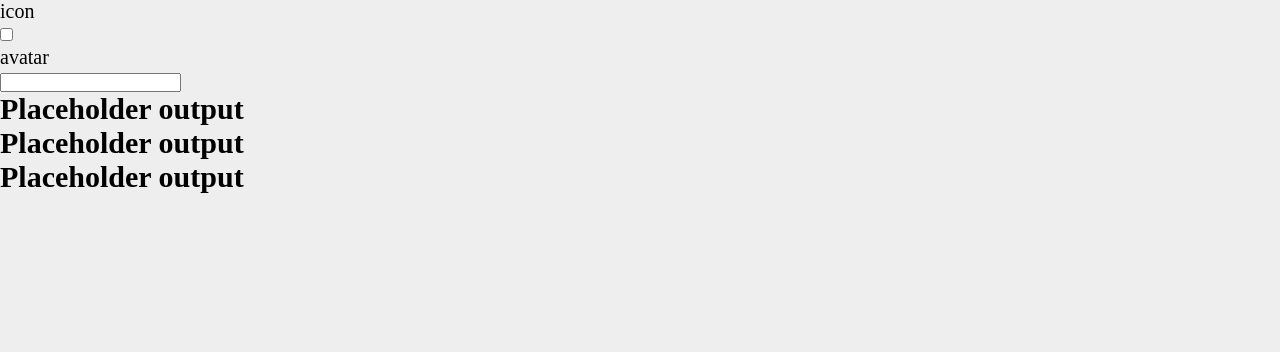
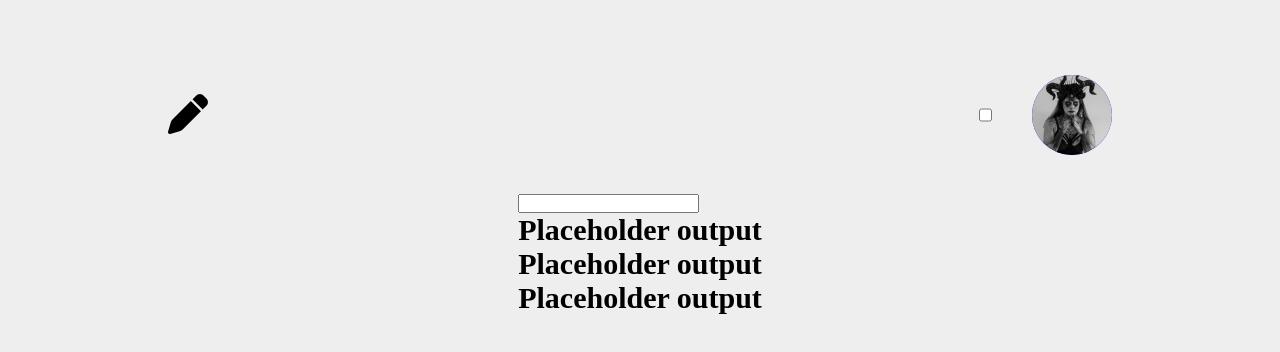
Before and after one commit to giorgina18/opdracht3__skills, a plain HTML site: page index.html in a window 1280 px wide. Drawn offline with Linux system fonts and the light colour scheme.

Commit message:
vid3_4Af_nuMetVid5Bezig

```diff
--- a/index.html
+++ b/index.html
@@ -5,6 +5,7 @@
     <meta charset="UTF-8">
     <meta name="viewport" content="width=device-width, initial-scale=1.0">
     <title>opdracht 3</title>
+    <script src="https://kit.fontawesome.com/76da539177.js" crossorigin="anonymous"></script>
     <link rel="stylesheet" href="css/style.css">
 </head>
 
@@ -12,14 +13,17 @@
 
     <header class="header">
         <figure class="header__logo">
-            icon
+            <i class="fa-solid fa-pen"></i>
         </figure>
-        <input class="header__toggle" type="checkbox" name="" id="">
-        <figure class="header__avatar">
-            avatar
-        </figure>
+        <div class="header__rightWrapper">
+            <input class="header__toggle" type="checkbox" name="" id="">
+            <figure class="header__avatar">
+                <img class="header__img" src="img/pexels-anya-juarez-tenorio-227888521-28852506.jpg" alt="random plaatje van pexels.com">
+            </figure>
+        </div>
+
+
     </header>
-
     <article class="showcase">
         <input type="text" class="showcase__input">
         <section class="showcase__section">
--- a/scss/_base.scss
+++ b/scss/_base.scss
@@ -1,4 +1,10 @@
 @use 'colors';
+@use 'mixins';
 body{
     background: colors.$background;
+    min-height: 100vh;
+    @include mixins.flexCenter;
+    flex-direction: column;
+   justify-content: flex-start;
+   padding: 4rem;
 }
--- /dev/null
+++ b/scss/_header.scss
@@ -0,0 +1,31 @@
+.header {
+    width: 80vw;
+    height: 15rem;
+    display: flex;
+    align-items: center;
+    justify-content: space-between;
+    padding: 4rem;
+}
+
+.header__logo{
+    font-size: 200%;
+}
+
+.header__rightWrapper {
+    display: flex;
+    gap: 4rem;
+}
+
+.header__avatar{
+    width: 8rem;
+    height: 8rem;
+    background: blue;
+    border-radius: 50%;
+}
+
+.header__img{
+    width: 100%;
+    height: 100%;
+    object-fit: cover;
+    border-radius: 50%;
+}
--- /dev/null
+++ b/scss/_mixins.scss
@@ -0,0 +1,5 @@
+@mixin flexCenter{
+    display: flex;
+    justify-content: center;
+    align-items: center;
+}
--- a/scss/style.scss
+++ b/scss/style.scss
@@ -1,2 +1,3 @@
 @use 'reset';
 @use 'base';
+@use 'header';
```
Also changed, not shown: css/style.css, img/pexels-anya-juarez-tenorio-227888521-28852506.jpg (added), 1 other file.
